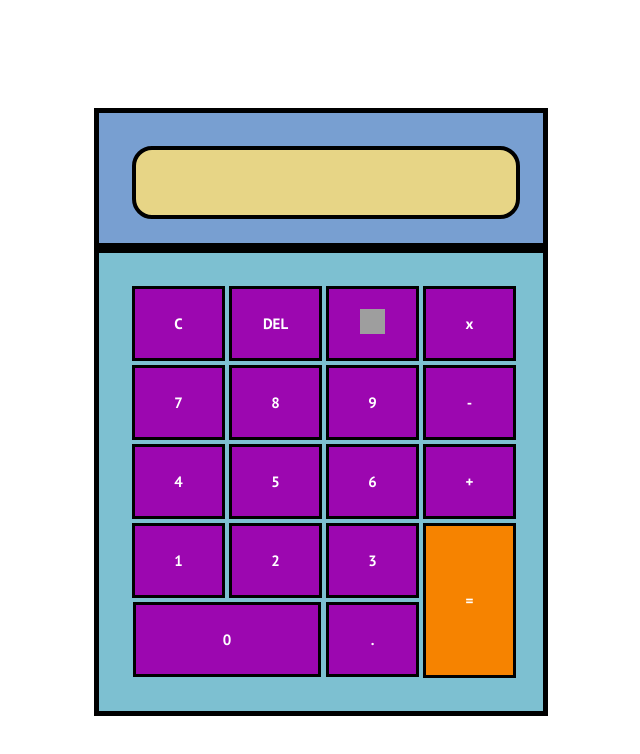
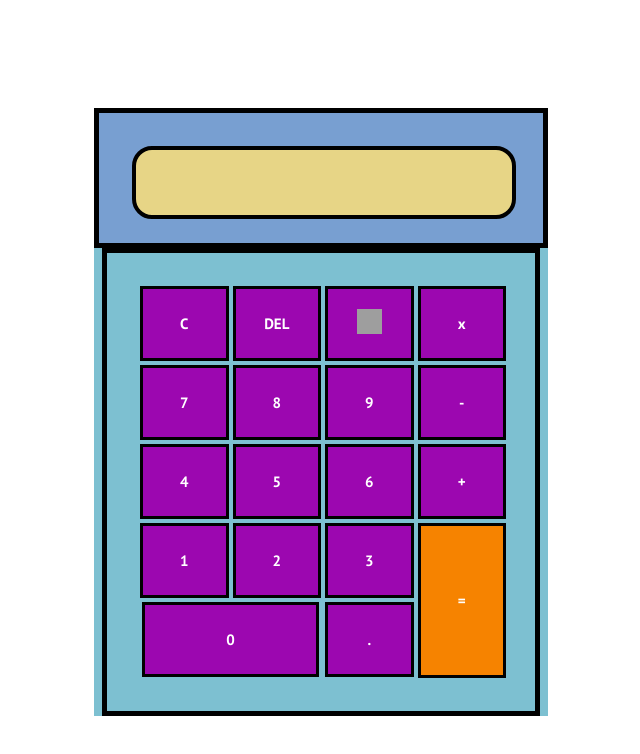
Before and after one commit to Alleykyle/ipt101-calculator-app, a plain HTML site: page index.html in a window 1280 px wide. Shown: the whole page, without its empty margins (319-959 px from the left). Drawn offline with Linux system fonts and the light colour scheme; grey boxes are pictures that could not be loaded.

Commit message:
index.html

```diff
--- a/index.html
+++ b/index.html
@@ -10,7 +10,7 @@
     <link href="https://fonts.googleapis.com/css2?family=PT+Sans:ital,wght@0,400;0,700;1,400;1,700&display=swap" rel="stylesheet">
     <style>
         #result {
-            width: 90%;
+            width: 89%;
             height: 25px;
             padding: 20px;
             font-family:-apple-system, BlinkMacSystemFont, 'Segoe UI', Roboto, Oxygen, Ubuntu, Cantarell, 'Open Sans', 'Helvetica Neue', sans-serif ;
@@ -31,7 +31,7 @@
         }
 
         .num-btn {
-            width: 6.2em;
+            width: 5.9em;
             height: 5em;
             font-family: "PT Sans", sans-serif;
             font-weight: 700;
@@ -60,15 +60,15 @@
 
         .num-pad {
             text-align: center;
-            max-width: 24em;
+            max-width: 23em;
             padding: 30px;
             border: 5px solid black;
-            width: 24em;
+            width: 23em;
             margin: 0 auto;
         }
 
         .ooperator-btn {
-            width: 6.2em;
+            width: 5.9em;
             height: 5em;
             font-family: "PT Sans", sans-serif;
             font-weight: 700;
@@ -81,7 +81,7 @@
         }
 
         .operator-btn {
-            width: 6.2em;
+            width: 5.9em;
             height: 5em;
             font-family: "PT Sans", sans-serif;
             font-weight: 700;
@@ -94,7 +94,7 @@
         }
 
         .special_operator-btn {
-            width: 6.2em;
+            width: 5.9em;
             height: 5em;
             font-family: "PT Sans", sans-serif;
             font-weight: 700;
@@ -114,7 +114,7 @@
         }
 
         .diff_operator-btn{
-            width: 6.2em;
+            width: 5.9em;
             height: 10.3em;
             font-family: "PT Sans", sans-serif;
             font-weight: 700;
@@ -127,7 +127,7 @@
         }
 
         .zero_operator-btn {
-            width: 12.5em;
+            width: 11.8em;
             height: 5em;
             font-family: "PT Sans", sans-serif;
             font-weight: 700;
```
